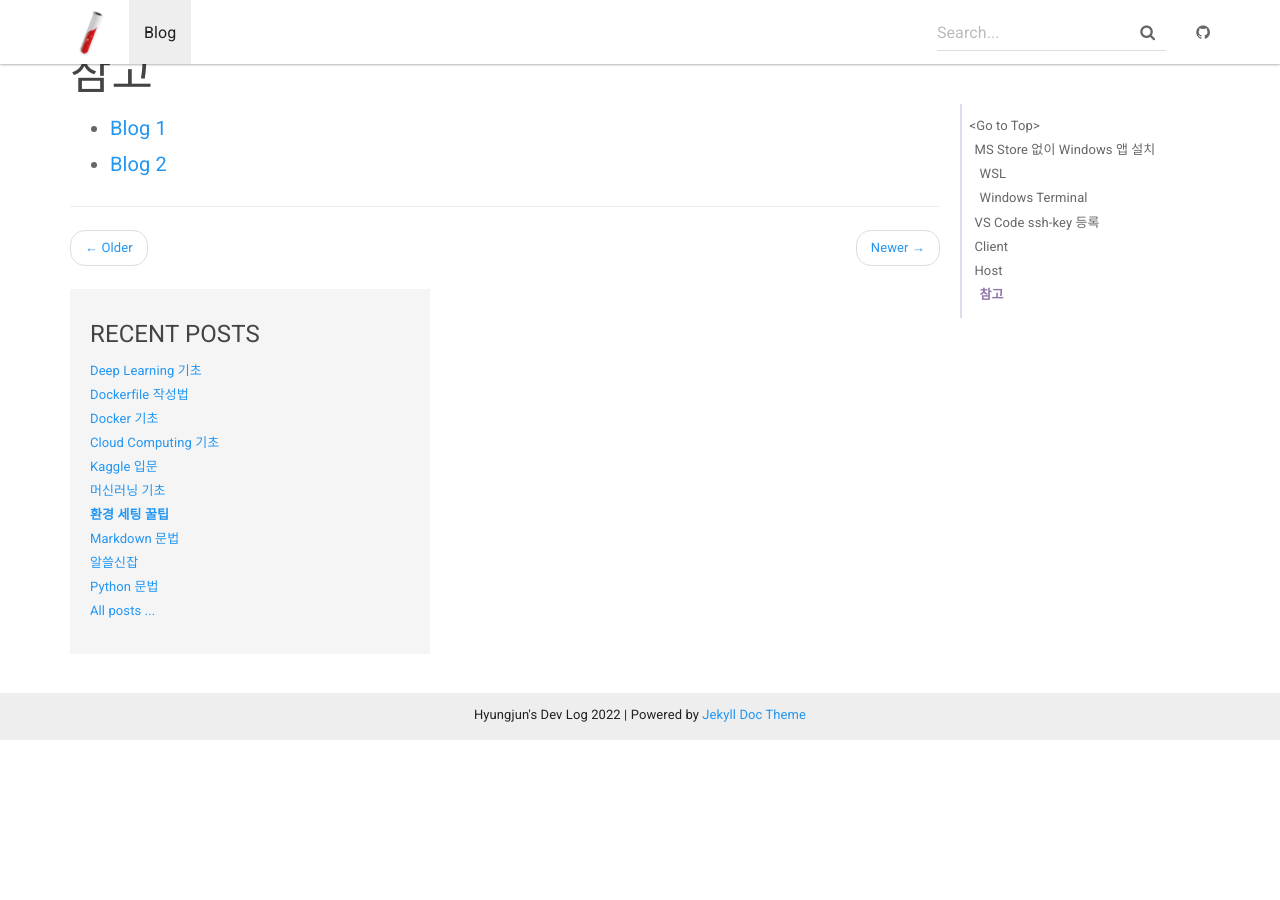
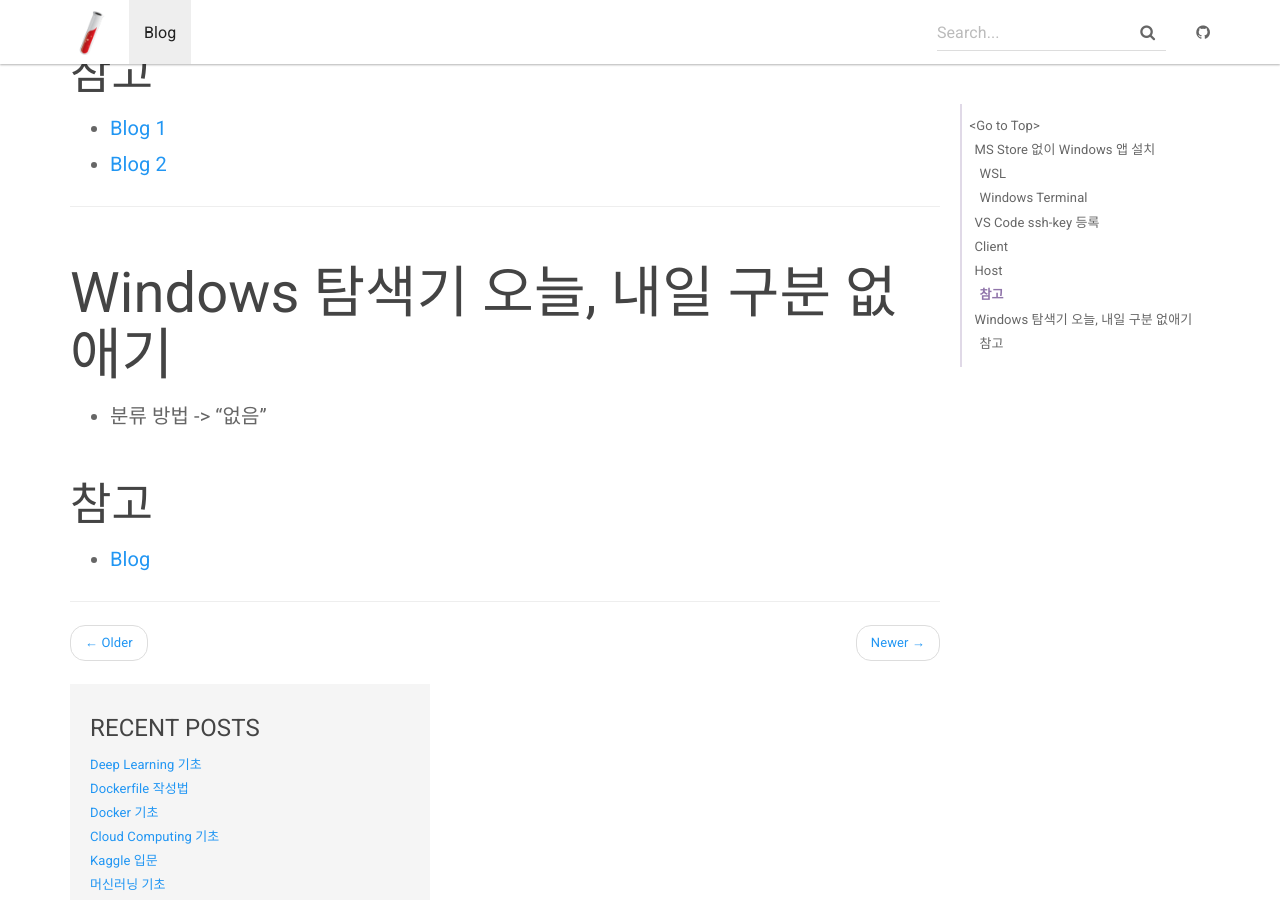
Before and after one commit to HyungjunAn/HyungjunAn.github.io, a Jekyll site: the page built from _posts/cs/2022-03-30-setting_tips.md, in a window 1280 px wide and 900 px high, scrolled down 1709 px. Built offline with Jekyll 4.4.1, drawn with Linux system fonts in a browser that asks for light colours; before the commit the page ends 2449 px from its top, so only the background shows below that.

Commit message:
post: windows explorer setting

```diff
--- a/_posts/cs/2022-03-30-setting_tips.md
+++ b/_posts/cs/2022-03-30-setting_tips.md
@@ -59,3 +59,11 @@ Host ~~~
 ## 참고
 - [Blog 1](https://otugi.tistory.com/344)
 - [Blog 2](https://snwo.tistory.com/173)
+
+--------------------------------------------------------------------------------
+
+# Windows 탐색기 오늘, 내일 구분 없애기
+- 분류 방법 -> "없음"
+
+## 참고
+- [Blog](https://m-sooriya.tistory.com/266)
```
